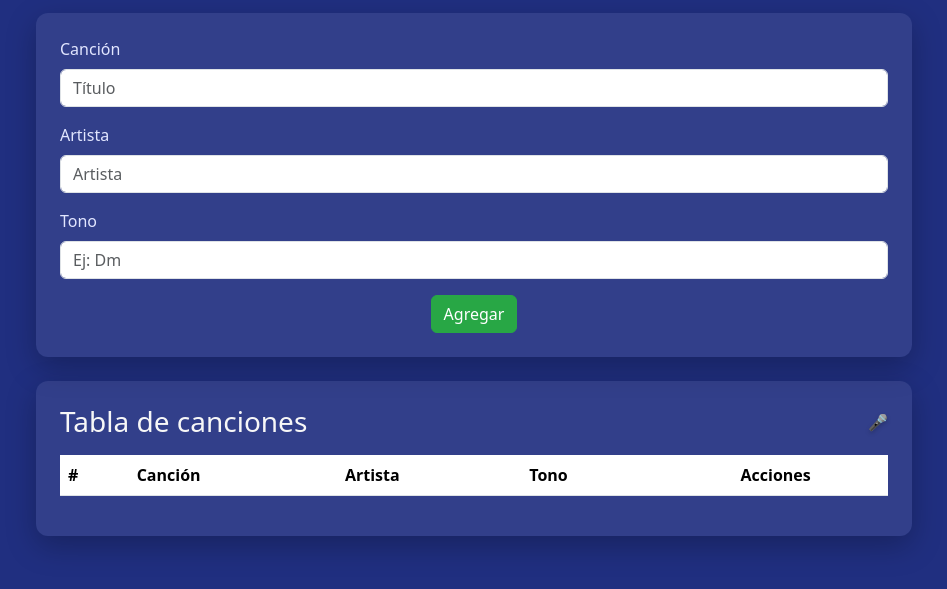
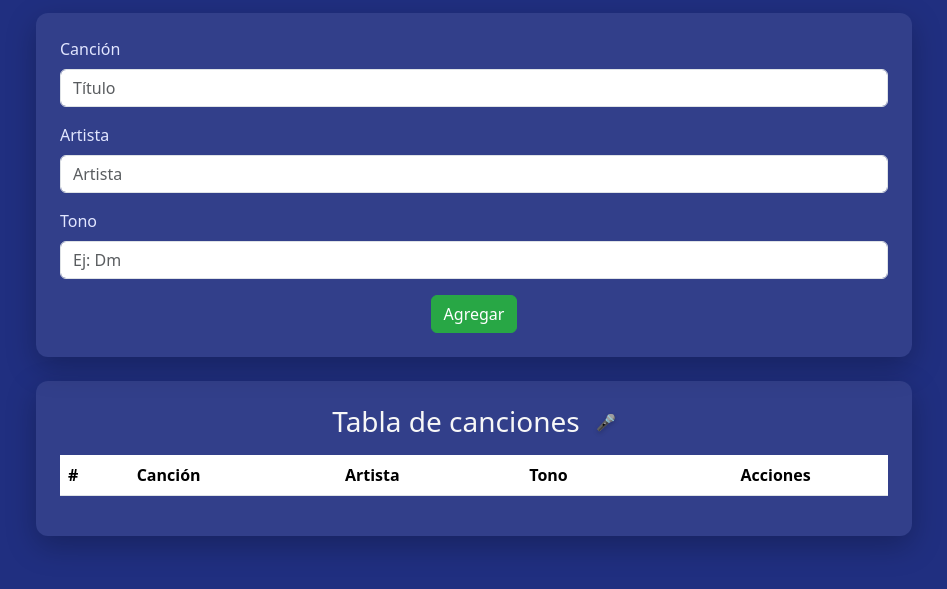
Before and after one commit to loreto2888/Desaf-o2-Mi-Repertorio, a website: page public/index.html in a window 1280 px wide. Shown: the part 157-746 px from the top of the page, without its empty margins (166-1113 px from the left). Drawn offline with nearby package versions, Linux system fonts and the light colour scheme; no server answers.

Commit message:
Alinear tabla de canciones y micrófono al centro

```diff
--- a/public/index.html
+++ b/public/index.html
@@ -12,7 +12,7 @@
     table { background: #f9f9f9; color: #1d1d1d; }
     .table thead { background: #303b8c; color: #f7f7f7; }
     .table tbody tr:nth-child(odd) { background: #f4f4f4; }
-    .icon { filter: drop-shadow(0 2px 2px rgba(0,0,0,0.2)); }
+    .icon { display: flex; align-items: center; justify-content: center; filter: drop-shadow(0 2px 2px rgba(0,0,0,0.2)); }
     label { color: #e2e6ff; }
     .btn-success { background: #28a745; border-color: #28a745; }
     .table td, .table th { vertical-align: middle; }
@@ -42,8 +42,8 @@
       </form>
     </div>
     <div class="panel">
-      <div class="d-flex align-items-center mb-3">
-        <h3 class="m-0 flex-grow-1">Tabla de canciones</h3>
+      <div class="d-flex align-items-center justify-content-center gap-3 mb-3">
+        <h3 class="m-0">Tabla de canciones</h3>
         <span class="icon" aria-hidden="true">&#127908;</span>
       </div>
       <div class="table-responsive">
```
